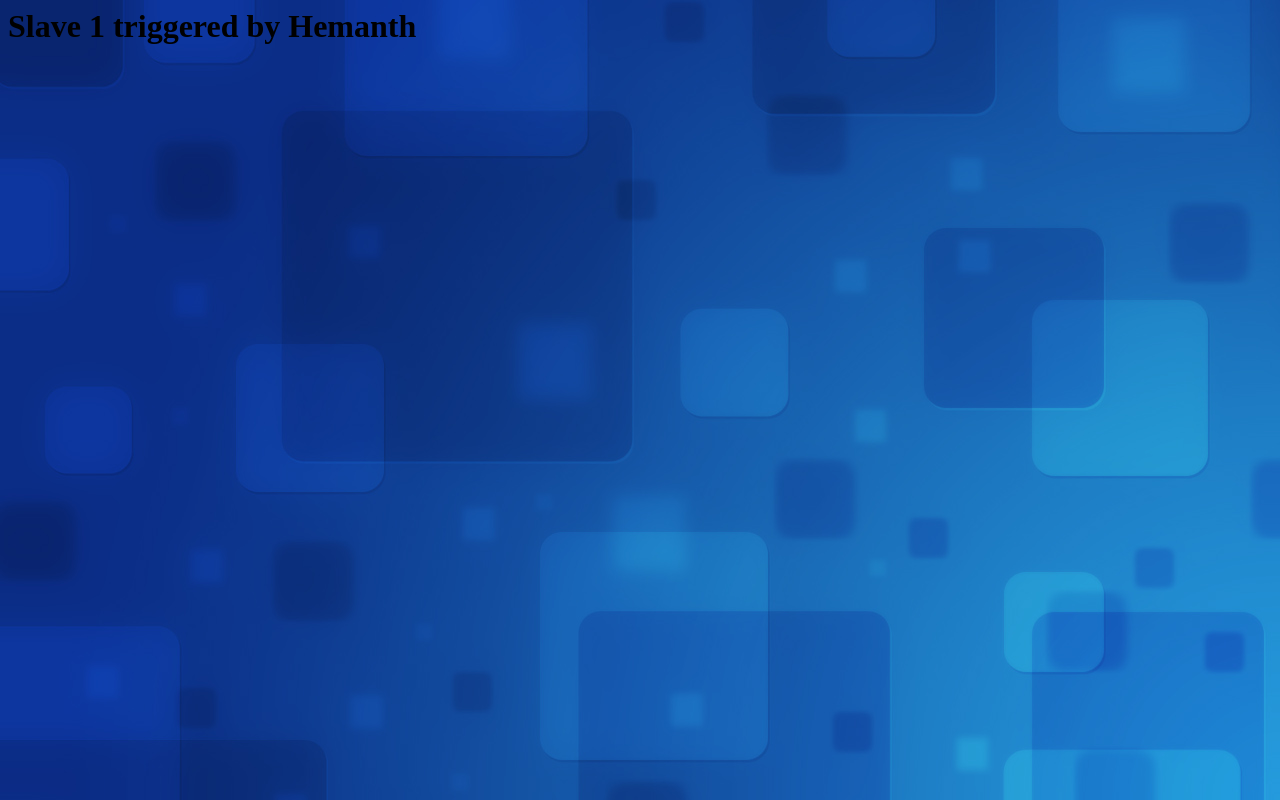
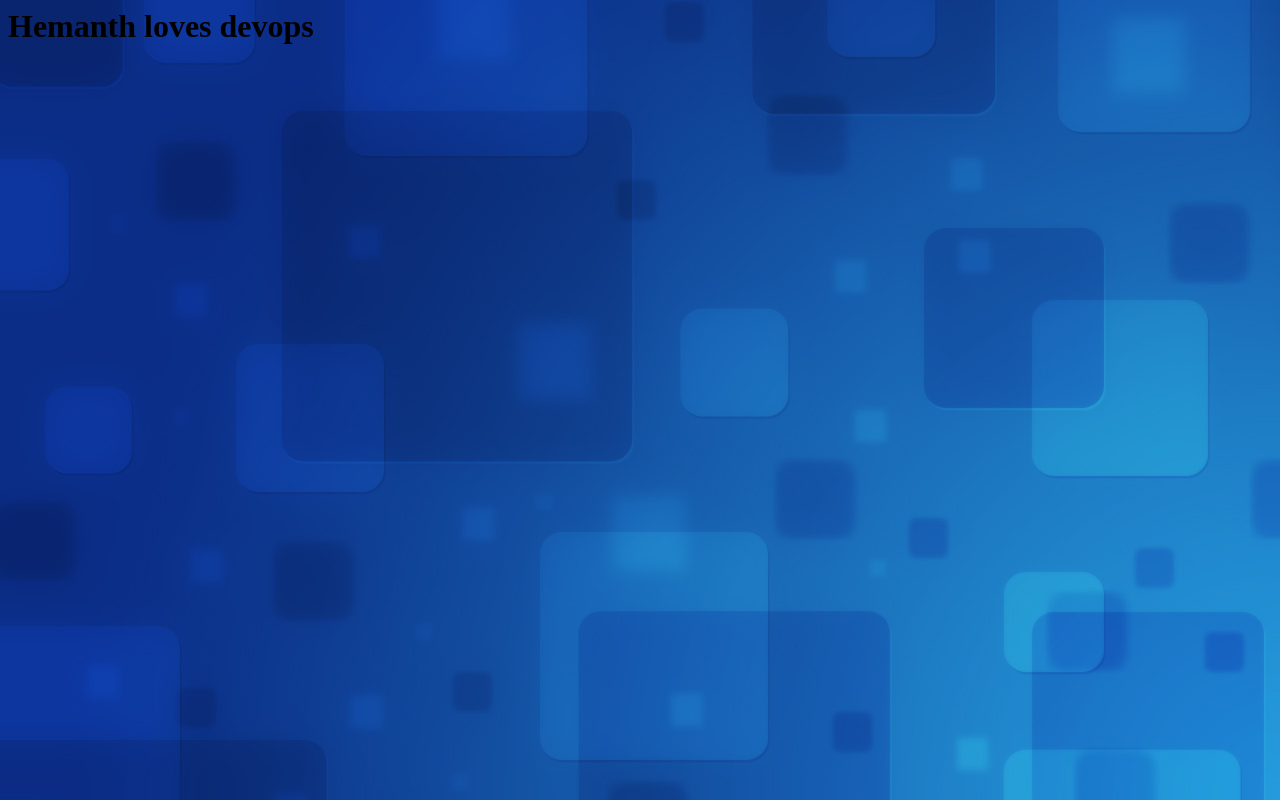
Before and after one commit to hemanthvenugopal90/gitdemo, a plain HTML site: page devopsIQ/index.html in a window 1280 px wide. Drawn offline with Linux system fonts and the light colour scheme.

Commit message:
Update index.html

```diff
--- a/devopsIQ/index.html
+++ b/devopsIQ/index.html
@@ -1,6 +1,6 @@
 <html>
-<title>Hemanth practicing devops</title>
+<title>slave 1</title>
 <body background="images/1.jpg">
-<h1>Slave 1 triggered by Hemanth</h1>
+<h1>Hemanth loves devops</h1>
 </body>
 </html>
```
